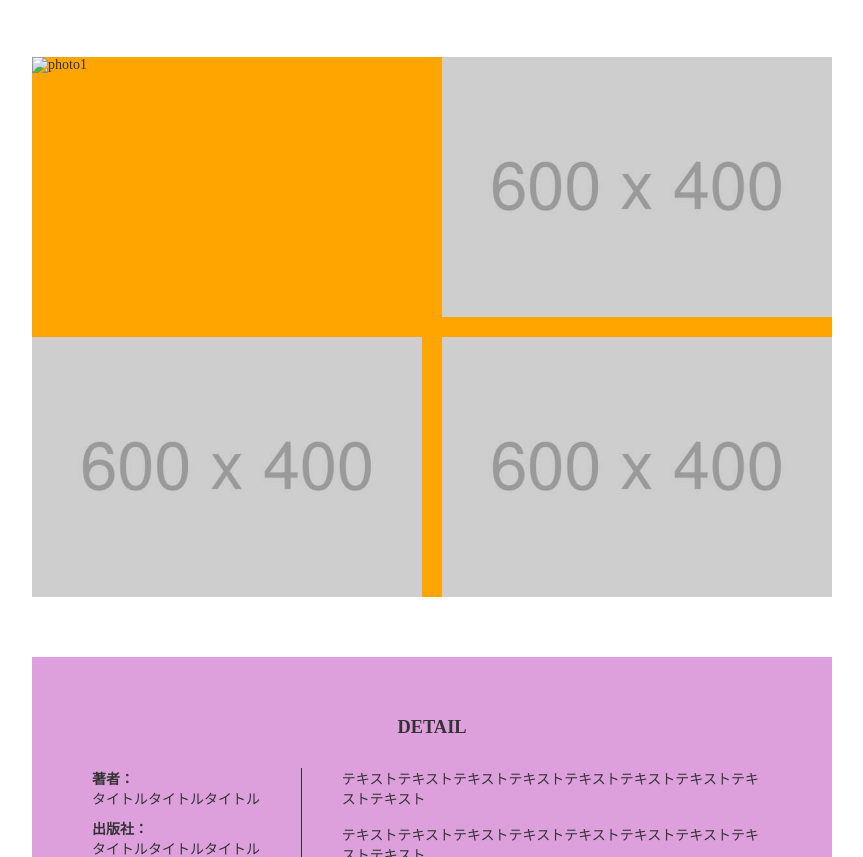
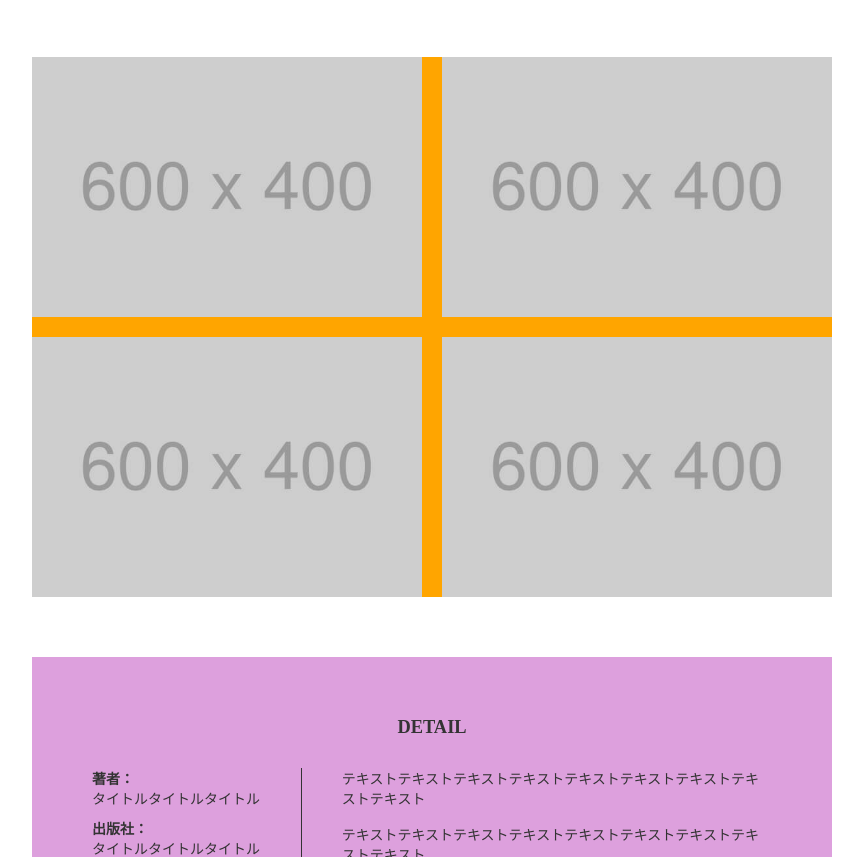
Before and after one commit to okada100/coding-prac, a plain HTML site: page index.html in a window 1280 px wide. Shown: the part 959-1816 px from the top of the page, without its empty margins (208-1071 px from the left). Drawn offline with Linux system fonts and the light colour scheme; some packages are replaced by stand-ins of ours; files whose address does not match are found by name.

Commit message:
Update index.html

```diff
--- a/index.html
+++ b/index.html
@@ -40,7 +40,7 @@
       <section id="photo">
           <div class="wrapper-grid">
             <div class="item">
-              <img src="img/photo1.jpg" alt="photo1">
+              <img src="photo1.jpg" alt="photo1">
           </div>
           <div class="item">
             <img src="img/photo2.jpg" alt="photo2">
```
